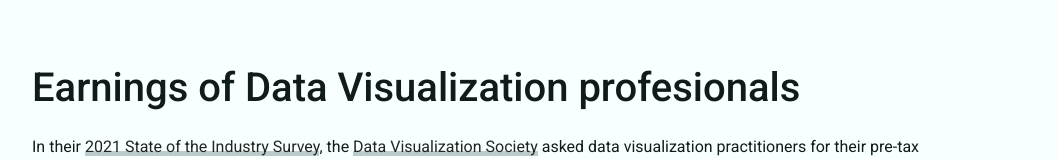
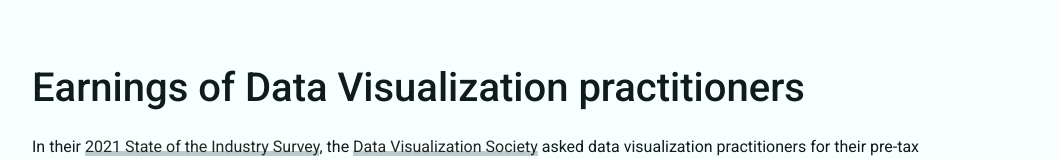
Before and after one commit to d3js-in-action-third-edition/dvs-salary-distribution, a plain HTML site: page index.html in a window 1280 px wide. Shown: the top 159 px of the page, without its empty margins (38-1096 px from the left). Drawn offline with nearby package versions, Linux system fonts and the light colour scheme.

Commit message:
Update project title

```diff
--- a/index.html
+++ b/index.html
@@ -3,14 +3,14 @@
 <head>
 	<meta charset="UTF-8">
 	<meta name="viewport" content="width=device-width, initial-scale=1.0">
-	<title>Earnings of Data Visualization profesionals | D3.js in Action</title>
+	<title>Earnings of Data Visualization practitioners | D3.js in Action</title>
 	<link rel="stylesheet" type="text/css" href="css/base.css">
 	<link rel="stylesheet" type="text/css" href="css/visualization.css">
 </head>
 <body>
 	<div class="container">
 
-		<h1>Earnings of Data Visualization profesionals</h1>
+		<h1>Earnings of Data Visualization practitioners</h1>
 		<div class="intro">In their <a href="https://www.datavisualizationsociety.org/survey">2021 State of the Industry Survey</a>, the <a href="https://www.datavisualizationsociety.org">Data Visualization Society</a> asked data visualization practitioners for their pre-tax yearly pay in US dollars. This project visualizes the answers to this question for respondents living in the United States.</div>
 
 		<h2>Distribution of annual salaries</h2>
```
